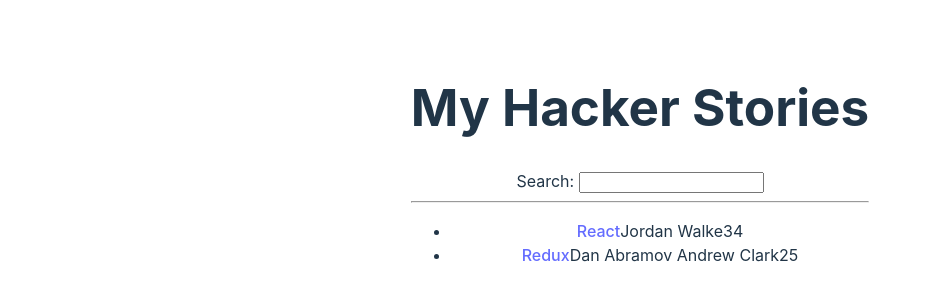
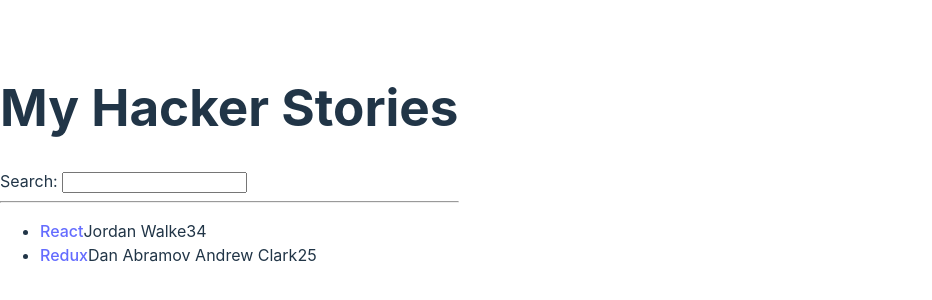
Before and after one commit to MaringantiYashwanth/RoadToReact, a React (Vite) app in the folder Dropbox/hacker-stories/: page / in a window 1280 px wide. Shown: the part 236-536 px from the top of the page, without its empty margins (0-932 px from the left). Built offline with nearby package versions, Linux system fonts and the light colour scheme.

Commit message:
handling the jsx components

```diff
--- a/Dropbox/hacker-stories/src/App.jsx
+++ b/Dropbox/hacker-stories/src/App.jsx
@@ -1,6 +1,4 @@
-import { useState } from 'react'
-import reactLogo from './assets/react.svg'
-import './App.css'
+import * as React from 'react';
 
 const list = [
   {
@@ -9,7 +7,7 @@
     author: 'Jordan Walke',
     num_comments: 3,
     points: 4,
-    objectId: 0,
+    objectID: 0,
   },
   {
     title: 'Redux',
@@ -21,8 +19,7 @@
   },
 ];
 
-function App() {
-  return (
+const App = () => (
   <div>
     <h1>My Hacker Stories</h1>
 
@@ -33,22 +30,32 @@
     <List />
   </div>
 );
-}
 
-function Search() {
-  return(
+const Search = () => {
+  // perform a task in between
+
+  const handleChange = (event) => { // After opening your application in a web browser,
+    // open the browser’s developer tools “Console”-tab to see the logging occur after
+    // you type into the input field. What
+     // you see is called a synthetic event as a JavaScript object
+     // and the input field’s internal value
+    // synthetic event
+    console.log(event);
+    // value of target (here: input HTML element)
+    console.log(event.target.value);
+  };
+  return (
   <div>
     <label htmlFor="search">Search: </label>
-      <input id="search" type="text" />
+    <input id="search" type="text" onChange={handleChange}/>
   </div>
   );
-}
-function List() {
-  return (
+};
+
+const List = () => (
   <ul>
-      {list.map(function(item) {
-        return (
-          <li key={item.objectId}>
+    {list.map((item) => (
+      <li key={item.objectID}>
         <span>
           <a href={item.url}>{item.title}</a>
         </span>
@@ -56,9 +63,8 @@
         <span>{item.num_comments}</span>
         <span>{item.points}</span>
       </li>
-        );
-      })}
+    ))}
   </ul>
 );
-}
+
 export default App
```
Lines whose indentation alone changed are shown as unchanged.
